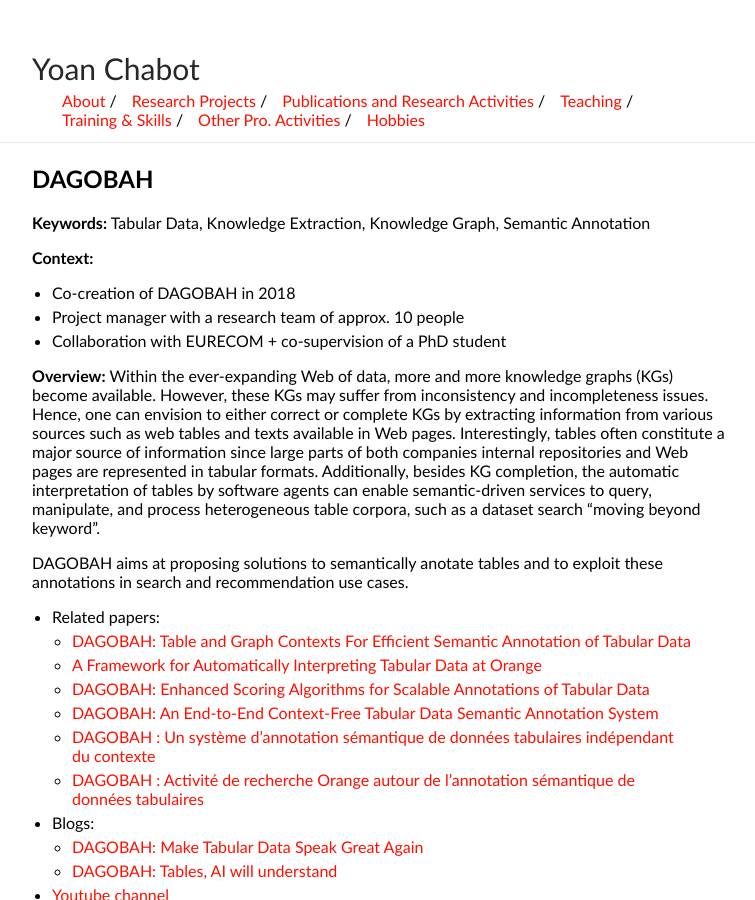
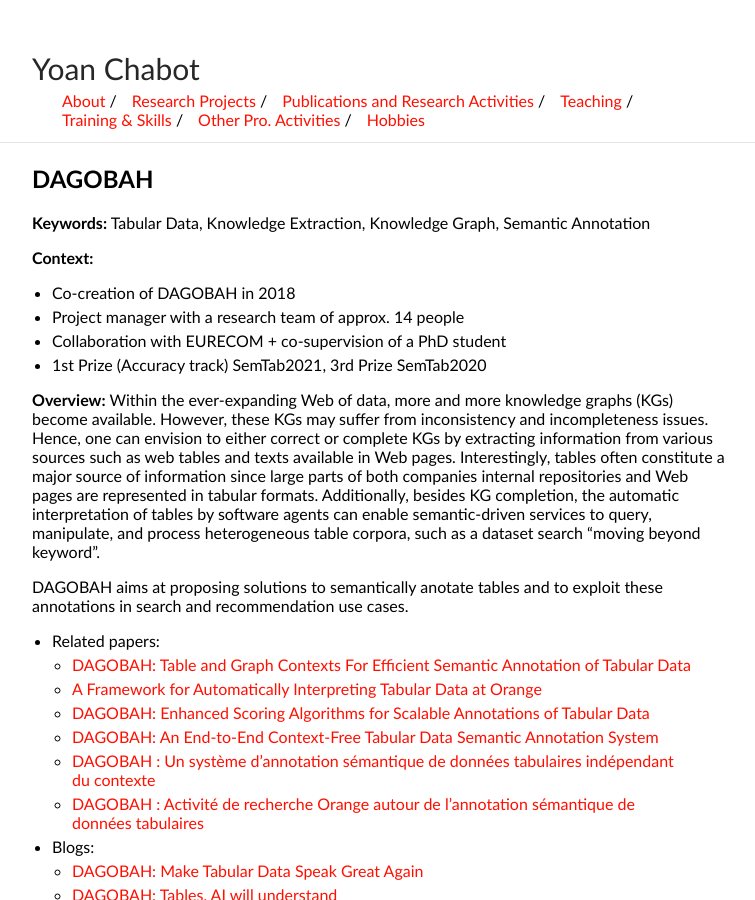
Before and after one commit to yoanchabot/yoanchabot.github.io, a Jekyll site: the page built from research.md, in a window 1280 px wide and 900 px high. Shown: the whole window, without its empty margins (258-1013 px from the left). Built offline with Jekyll 4.4.1, drawn with Linux system fonts in a browser that asks for light colours.

Commit message:
Update research.md

```diff
--- a/research.md
+++ b/research.md
@@ -8,8 +8,9 @@ title: Research
 
 <b>Context:</b>
 * Co-creation of DAGOBAH in 2018
-* Project manager with a research team of approx. 10 people
+* Project manager with a research team of approx. 14 people
 * Collaboration with EURECOM + co-supervision of a PhD student
+* 1st Prize (Accuracy track) SemTab2021, 3rd Prize SemTab2020
 
 <b>Overview:</b> Within the ever-expanding Web of data, more and more knowledge graphs (KGs) become available.
 However, these KGs may suffer from inconsistency and incompleteness issues.
```
